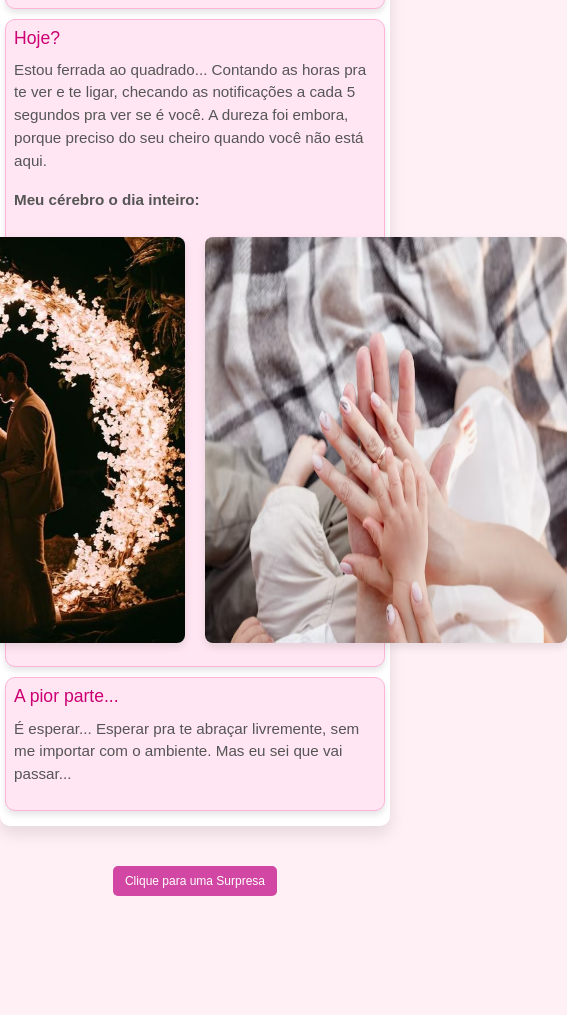
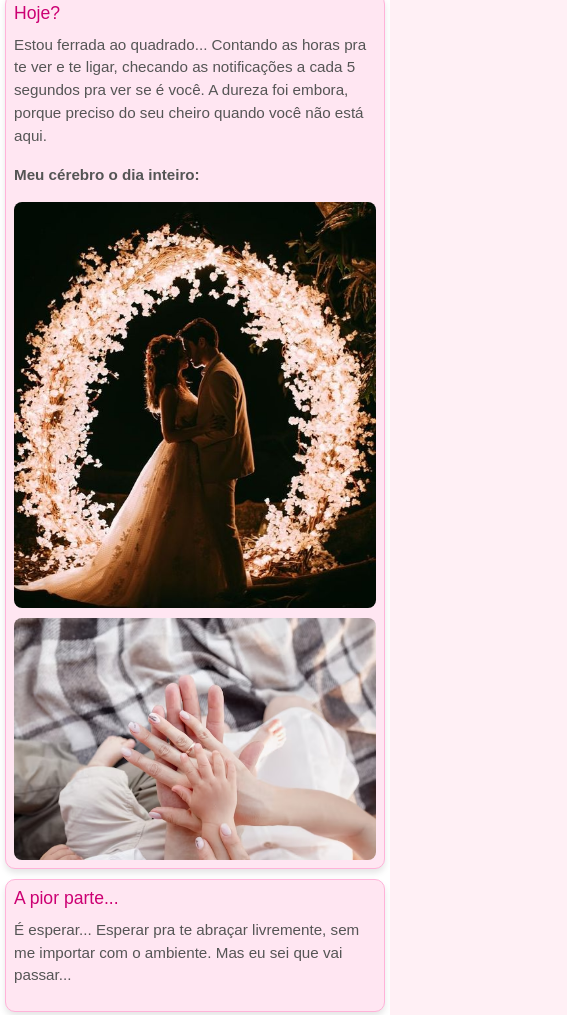
Before and after one commit to JamileSales127/novo, a plain HTML site: page index.html in a window 390 px wide. Shown: the part 778-1793 px from the top of the page, 567 px wide, since content can reach past the window. Before the commit the page ends 1714 px from the top, so only its background shows below. Drawn offline with nearby package versions, Linux system fonts and the light colour scheme; a web font is replaced by a local one.

Commit message:
alteração

```diff
--- a/estilo.css
+++ b/estilo.css
@@ -63,11 +63,20 @@ p {
     font-size: 1.1em;
 }
 
+/* Container de imagem para alinhamento */
+.image-container {
+    display: flex;
+    justify-content: center;
+    gap: 10px; /* Espaçamento entre as imagens */
+    margin-top: 10px;
+    flex-wrap: wrap; /* Permite que as imagens se ajustem em múltiplas linhas */
+}
+
+/* Ajustes para imagens da linha do tempo */
 .timeline-img {
-    max-width: 100%;
-    height: auto;
+    max-width: 100%; /* Garante que a imagem não ultrapasse a largura do container */
+    height: auto; /* Mantém a proporção da imagem */
     border-radius: 8px;
-    margin-top: 10px;
 }
 
 /* Botão surpresa */
@@ -96,22 +105,6 @@ p {
     color: #d147a3;
 }
 
-/* Container de imagem para alinhamento */
-.image-container {
-    display: flex;
-    justify-content: center;
-    gap: 20px; /* Espaçamento entre as imagens */
-    margin-top: 10px;
-}
-
-/* Ajustes para imagens da linha do tempo */
-.timeline-img {
-    width: 250px; /* Tamanho fixo para manter as imagens proporcionais */
-    height: auto;
-    border-radius: 10px;
-    box-shadow: 0 4px 8px rgba(0, 0, 0, 0.1); /* Sombra suave para dar destaque */
-}
-
 /* Media queries para responsividade */
 
 /* Ajustes para tablets e telas menores */
@@ -135,10 +128,6 @@ p {
 
     .timeline-item p {
         font-size: 1em;
-    }
-
-    .timeline-img {
-        width: 200px;
     }
 
     #surpriseButton {
@@ -170,13 +159,6 @@ p {
         font-size: 0.95em;
     }
 
-    .timeline-img {
-        width: 100%; /* Ajusta a largura para 100% em telas menores */
-        height: auto; /* Mantém a proporção da imagem */
-        margin-bottom: 15px; /* Espaçamento entre imagens e texto */
-        border-radius: 8px; /* Mantém o arredondamento */
-    }
-
     #surpriseButton {
         font-size: 12px;
         padding: 6px 12px;
```
